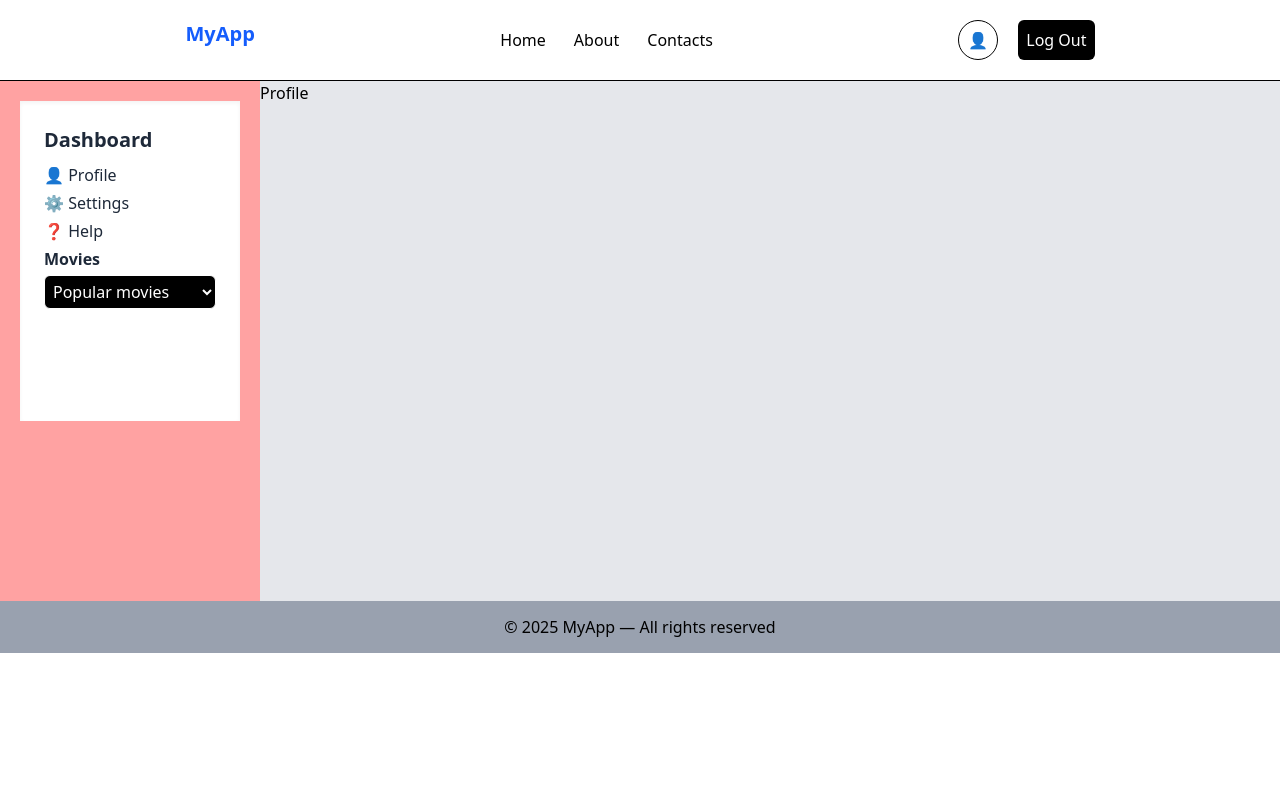
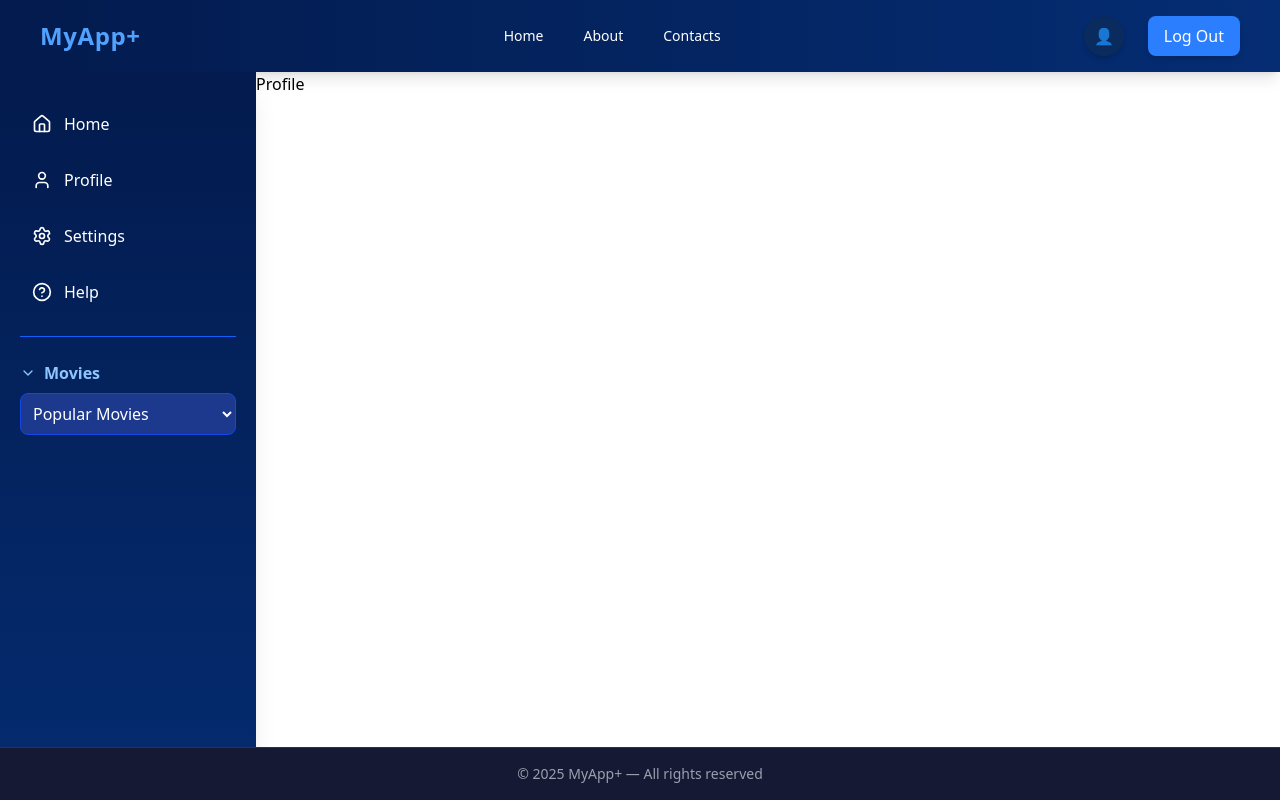
Before and after one commit to sulashkan/food_Application, a React (Vite) app: page /user/profile in a window 1280 px wide. Built offline with nearby package versions, Linux system fonts and the light colour scheme; no server answers.

Commit message:
custom hook done

```diff
--- a/package.json
+++ b/package.json
@@ -12,6 +12,7 @@
   "dependencies": {
     "@tailwindcss/vite": "^4.1.16",
     "firebase": "^12.4.0",
+    "lucide-react": "^0.552.0",
     "react": "^19.1.1",
     "react-dom": "^19.1.1",
     "react-icons": "^5.5.0",
--- a/src/App.jsx
+++ b/src/App.jsx
@@ -29,7 +29,7 @@ const appRouter = createBrowserRouter([
 
     },
     {
-      path:'popular',
+      path:'toprated',
       element:<TopRatedMovies/>
      },
      {
--- a/src/SidebarPages/Product.jsx
+++ b/src/SidebarPages/Product.jsx
@@ -1,56 +1,56 @@
-import { useEffect, useState } from "react";
 import React from "react";
-const api_key = "b3d99167c1c907117790447669e1a214";
-const url = `https://api.themoviedb.org/3/movie/popular?api_key=${api_key}`;
+import { PlayCircle } from "lucide-react";
+import useFetch from "../custom_Hook/useApi";
+
+// const api_key = "b3d99167c1c907117790447669e1a214";
+const url = `https://api.themoviedb.org/3/movie/popular?api_key=${import.meta.env.VITE_API_URL}`;
 const token =
   "eyJhbGciOiJIUzI1NiJ9.eyJhdWQiOiJiM2Q5OTE2N2MxYzkwNzExNzc5MDQ0NzY2OWUxYTIxNCIsIm5iZiI6MTc2MTgxODA2Mi44MjUsInN1YiI6IjY5MDMzNWNlNjAxMjNjYTQ1NzZlODkzYSIsInNjb3BlcyI6WyJhcGlfcmVhZCJdLCJ2ZXJzaW9uIjoxfQ.n4GIRt-Lyj210IL-YhTbV0PRYspzmovUcrZyyjwwPB0";
 
+const headers = {
+  "Content-Type": "application/json",
+  Authorization: `Bearer ${token}`,
+};
+
 const Product = () => {
-  const [data, setData] = useState([]);
+  const { data, loading } = useFetch(url, { method: "GET", headers });
 
-  let headers = {
-    "Content-Type": "application/json",
-    Authorization: `Bearer ${token}`,
-  };
+  if (loading)
+    return (
+      <div className="font-bold text-3xl flex min-h-[30rem] min-w-[64rem] justify-center items-center ">
+        Loading...
+      </div>
+    );
 
-  const fetchData = async () => {
-      const result = await fetch(url, {
-        method: "GET",
-        headers,
-      });
-      let outPut = await result.json();
-      console.log(outPut);
-      setData(outPut?.results);
-       console.log("sumit");
-       console.log(data);
-    };
+  return (
+    <div className="flex bg-gradient-to-b from-[#04154e] to-[#010a25] min-h-screen text-white p-10  flex-wrap  overflow-y-auto">
+      <h1 className="text-3xl font-bold text-blue-300 mb-6 tracking-wide">
+        Popular Movies
+      </h1>
 
-  useEffect(() => {
-    fetchData();
-  },[]);
+      <div className=" flex   flex-wrap  gap-7 grid-cols-2 sm:grid-cols-3 md:grid-cols-4 lg:grid-cols-5 xl:grid-cols-6">
+        {data.map((movie, index) => (
+          <div
+            key={index}
+            className=" relative group bg-[#0a1b4d] rounded-2xl overflow-hidden shadow-lg hover:scale-105 hover:shadow-2xl transition-all duration-300"
+          >
+            <img
+              src={`https://image.tmdb.org/t/p/w500${movie.poster_path}`}
+              alt={movie.original_title}
+              className="w-full h-[320px] object-cover group-hover:opacity-80 transition-opacity duration-300"
+            />
 
-//   console.log(data);
-  return (
-    <div className="flex flex-wrap justify-center items-center gap-5  min-h-[10vh] text-2xl">
-      {data &&
-        data.map((movie, index) => (
-          <div className="card bg-base-100 w-60 min-h-70 shadow-sm p-2 hover:scale-" key={index + 1}>
-            <figure className="px-1 pt-10">
-              <img
-                src={`https://image.tmdb.org/t/p/w500${movie.poster_path}`}
-                alt="Shoes"
-                className="rounded-xl"
-              />
-            </figure>
-            <div className="card-body items-center text-center">
-              <h2 className="card-title text-[1rem] ">{movie.original_title}</h2>
-              <p className="text-[22px]">{movie.overview?.slice(0, 30) + "..."}</p>
-              <div className="card-actions  min-h-2 mt-3 hover:scale-95 ">
-                <button className="btn btn-primary border text-[1rem] rounded-md p-2 bg-amber-400 hover:bg-amber-900 hover:text-white">Watch Now</button>
-              </div>
+            <div className="absolute inset-0 bg-gradient-to-t from-black/80 via-transparent to-transparent opacity-0 group-hover:opacity-100 transition-all duration-300 p-4 flex flex-col justify-end">
+              <h2 className="text-lg font-semibold mb-2">
+                {movie.original_title}
+              </h2>
+              <button className="flex items-center justify-center gap-2 bg-blue-600 hover:bg-blue-500 text-white px-4 py-2 rounded-md text-sm font-medium transition-all duration-300">
+                <PlayCircle className="w-4 h-4" /> Watch Now
+              </button>
             </div>
           </div>
         ))}
+      </div>
     </div>
   );
 };
--- a/src/SidebarPages/UpcomingMovies.jsx
+++ b/src/SidebarPages/UpcomingMovies.jsx
@@ -1,54 +1,51 @@
-import React, { useEffect ,useState } from 'react'
+import React from "react";
+import { PlayCircle } from "lucide-react";
+import useFetch from "../custom_Hook/useApi";
+
+const url = `${import.meta.env.VITE_BASE_URL}/movie/upcoming?api_key=${import.meta.env.VITE_API_KEY}&language=en-US&page=1`;
+const options = { method: "GET", headers: { accept: "application/json" } };
 
 
-const API_KEY = 'bc17906574f644dfdbba58c366c22e10';
-const BASE_URL = 'https://api.themoviedb.org/3';
+export const UpcomingMovies = () => {
 
-export const UpcomingMovies =  () => {
+  const { data, loading } = useFetch(url, options);
 
-
-    const [data , setData] = useState([]);
-    const url =  `${BASE_URL}/movie/upcoming?api_key=${API_KEY}&language=en-US&page=1`;
-    const options = {method: 'GET', headers: {accept: 'application/json'}};
-
-      async function fetchData(){
-      try{
-        const response = await fetch(url,options);
-        const output= await response.json();
-        setData(output?.results);
-        console.log(data);
-
-      }catch(err){
-        console.log(err);
-      }
-   }
- useEffect( () => {
-    fetchData();
- },[]);
-
-
+  if (loading)
+    return (
+      <div className="font-bold text-3xl flex min-h-[30rem] min-w-[64rem] justify-center items-center ">
+        Loading...
+      </div>
+    );
 
   return (
-    <div className="flex flex-wrap justify-center items-center gap-5  min-h-[10vh] text-2xl">
-      {
-        data.map((movie, index) => (
-          <div className="card bg-base-100 w-60 min-h-70 shadow-sm p-2 hover:scale-" key={index + 1}>
-            <figure className="px-1 pt-10">
-              <img
-                src={`https://image.tmdb.org/t/p/w500${movie.poster_path}`}
-                alt="Shoes"
-                className="rounded-xl"
-              />
-            </figure>
-            <div className="card-body items-center text-center">
-              <h2 className="card-title text-[1rem] ">{movie.original_title}</h2>
-              <p className="text-[22px]">{movie.overview?.slice(0, 30) + "..."}</p>
-              <div className="card-actions  min-h-2 mt-3 hover:scale-95 ">
-                <button className="btn btn-primary border text-[1rem] rounded-md p-2 bg-amber-400 hover:bg-amber-900 hover:text-white">Watch Now</button>
-              </div>
+    <div className="flex-1 bg-gradient-to-b from-[#04154e] to-[#010a25] min-h-screen text-white p-10 flex-wrap   overflow-y-auto">
+      <h1 className="text-3xl font-bold text-blue-300 mb-6 tracking-wide">
+        Popular Movies
+      </h1>
+
+      <div className=" flex  flex-wrap  gap-7 grid-cols-2 sm:grid-cols-3 md:grid-cols-4 lg:grid-cols-5 xl:grid-cols-6">
+        {data.map((movie, index) => (
+          <div
+            key={index}
+            className=" relative group bg-[#0a1b4d] rounded-2xl overflow-hidden shadow-lg hover:scale-105 hover:shadow-2xl transition-all duration-300"
+          >
+            <img
+              src={`https://image.tmdb.org/t/p/w500${movie.poster_path}`}
+              alt={movie.original_title}
+              className="w-full h-[320px] object-cover group-hover:opacity-80 transition-opacity duration-300"
+            />
+
+            <div className="absolute inset-0 bg-gradient-to-t from-black/80 via-transparent to-transparent opacity-0 group-hover:opacity-100 transition-all duration-300 p-4 flex flex-col justify-end">
+              <h2 className="text-lg font-semibold mb-2">
+                {movie.original_title}
+              </h2>
+              <button className="flex items-center justify-center gap-2 bg-blue-600 hover:bg-blue-500 text-white px-4 py-2 rounded-md text-sm font-medium transition-all duration-300">
+                <PlayCircle className="w-4 h-4" /> Watch Now
+              </button>
             </div>
           </div>
         ))}
+      </div>
     </div>
-  )
-}
+  );
+};
--- a/src/components/Footer.jsx
+++ b/src/components/Footer.jsx
@@ -2,6 +2,10 @@ import React from 'react'
 
 export const Footer = () => {
   return (
-    <div className='flex justify-center items-center bg-gray-400 min-h-13 sticy'> © 2025 MyApp — All rights reserved</div>
+    <div>
+       <footer className="text-center py-4 text-gray-400 border-t border-white/10 text-sm bg-[#0a0d29]/95 backdrop-blur-md">
+    © 2025 MyApp+ — All rights reserved
+  </footer>
+    </div>
   )
 }
--- a/src/components/Navbar.jsx
+++ b/src/components/Navbar.jsx
@@ -1,61 +1,54 @@
-import React from 'react'
-import { Home } from '../NavbarComponents/Home'
-import { About } from '../NavbarComponents/About'
-import { Contacts } from '../NavbarComponents/Contacts'
-import { Link, Outlet, useNavigate } from 'react-router-dom'
+import React from 'react';
+import { Link, useNavigate } from 'react-router-dom';
 
 export const Navbar = () => {
-
-    const navigate = useNavigate();
+  const navigate = useNavigate();
 
   return (
-    <div className='bg-white p-5 flex gap-20  justify-evenly border-b-[1px]'>
-        <h1 className="text-xl font-semibold text-blue-600">MyApp</h1>
-        <div className='flex gap-7 justify-center items-center'>
-            <Link to="/home" className="hover:text-blue-900 hover:delay-100" >Home</Link>
-            <Link to="/about" className="hover:text-blue-900 hover:delay-100">About</Link>
-            <Link to="/contacts" className="hover:text-blue-900 hover:delay-100">Contacts</Link>
+    <nav className="w-full bg-gradient-to-r from-[#031b4e] to-[#052d73] text-white shadow-lg">
+      <div className="flex justify-between items-center px-10 py-4">
+        {/* Brand */}
+        <h1 className="text-2xl font-bold text-blue-400 tracking-wide">MyApp+</h1>
+
+        {/* Navigation Links */}
+        <div className="flex gap-10 text-sm font-medium">
+          <Link
+            to="/home"
+            className="hover:text-blue-300 transition-all duration-200"
+          >
+            Home
+          </Link>
+          <Link
+            to="/about"
+            className="hover:text-blue-300 transition-all duration-200"
+          >
+            About
+          </Link>
+          <Link
+            to="/contacts"
+            className="hover:text-blue-300 transition-all duration-200"
+          >
+            Contacts
+          </Link>
         </div>
 
-         <div className='flex gap-5'>
-             <Link to='/user' className='flex border rounded-3xl  w-10 h-10 justify-center items-center bg-white hover:bg-gray-300'> 👤</Link>
-              <button onClick={() => navigate('/')} className='border-none rounded-md bg-black hover:bg-red-600 hover:delay-100 text-white p-2 '>
-               Log Out
-            </button>
-         </div>
+        {/* Profile + Logout */}
+        <div className="flex items-center gap-6">
+          <Link
+            to="/user"
+            className="flex items-center justify-center w-10 h-10 bg-[#0a2b5e] hover:bg-[#123b83] rounded-full text-white shadow-md transition-all duration-300"
+          >
+            👤
+          </Link>
 
-
-    </div>
-
-//     <div className="navbar bg-base-100 shadow-sm">
-//   <div className="navbar-start">
-//     <div className="dropdown">
-//       <div tabIndex={0} role="button" className="btn btn-ghost btn-circle">
-//         <svg xmlns="http://www.w3.org/2000/svg" className="h-5 w-5" fill="none" viewBox="0 0 24 24" stroke="currentColor"> <path strokeLinecap="round" strokeLinejoin="round" strokeWidth="2" d="M4 6h16M4 12h16M4 18h7" /> </svg>
-//       </div>
-//       <ul
-//         tabIndex="-1"
-//         className="menu menu-sm dropdown-content bg-base-100 rounded-box z-1 mt-3 w-52 p-2 shadow">
-//         <li><a>Homepage</a></li>
-//         <li><a>Portfolio</a></li>
-//         <li><a>About</a></li>
-//       </ul>
-//     </div>
-//   </div>
-//   <div className="navbar-center">
-//     <a className="btn btn-ghost text-xl">daisyUI</a>
-//   </div>
-//   <div className="navbar-end">
-//     <button className="btn btn-ghost btn-circle">
-//       <svg xmlns="http://www.w3.org/2000/svg" className="h-5 w-5" fill="none" viewBox="0 0 24 24" stroke="currentColor"> <path strokeLinecap="round" strokeLinejoin="round" strokeWidth="2" d="M21 21l-6-6m2-5a7 7 0 11-14 0 7 7 0 0114 0z" /> </svg>
-//     </button>
-//     <button className="btn btn-ghost btn-circle">
-//       <div className="indicator">
-//         <svg xmlns="http://www.w3.org/2000/svg" className="h-5 w-5" fill="none" viewBox="0 0 24 24" stroke="currentColor"> <path strokeLinecap="round" strokeLinejoin="round" strokeWidth="2" d="M15 17h5l-1.405-1.405A2.032 2.032 0 0118 14.158V11a6.002 6.002 0 00-4-5.659V5a2 2 0 10-4 0v.341C7.67 6.165 6 8.388 6 11v3.159c0 .538-.214 1.055-.595 1.436L4 17h5m6 0v1a3 3 0 11-6 0v-1m6 0H9" /> </svg>
-//         <span className="badge badge-xs badge-primary indicator-item"></span>
-//       </div>
-//     </button>
-//   </div>
-// </div>
-  )
-}
+          <button
+            onClick={() => navigate('/')}
+            className="bg-blue-500 hover:bg-blue-600 text-white px-4 py-2 rounded-lg font-medium transition-all duration-200 shadow-md"
+          >
+            Log Out
+          </button>
+        </div>
+      </div>
+    </nav>
+  );
+};
--- a/src/components/Sidebar.jsx
+++ b/src/components/Sidebar.jsx
@@ -1,31 +1,70 @@
-import React from 'react'
-import { Link, Outlet, useNavigate } from 'react-router-dom'
+import React from "react";
+import { Link, useNavigate } from "react-router-dom";
+import { Home, User, Settings, HelpCircle, ChevronDown } from "lucide-react";
 
 export const Sidebar = () => {
   const navigate = useNavigate();
 
-  function handler(e){
+  function handler(e) {
     const path = e.target.value;
-    if(path){
-      navigate(path);
-    }
+    if (path) navigate(path);
   }
+
   return (
-    <div className='w-55 min-h-80 p-6 m-5 flex flex-col gap-2 bg-white shadow-inner text-gray-800 '>
-       <h1 className='font-bold text-[20px]'>Dashboard</h1>
+    <div className="h-screen w-64 bg-gradient-to-b from-[#031b4e] to-[#052d73] text-white flex flex-col py-8 px-5 shadow-xl ">
+      <nav className="flex flex-col gap-4">
+        <Link
+          to="/home"
+          className="flex items-center gap-3 hover:bg-blue-800 px-3 py-2 rounded-lg transition-all duration-200"
+        >
+          <Home className="w-5 h-5" /> Home
+        </Link>
+        <Link
+          to="profile"
+          className="flex items-center gap-3 hover:bg-blue-800 px-3 py-2 rounded-lg transition-all duration-200"
+        >
+          <User className="w-5 h-5" /> Profile
+        </Link>
+        <Link
+          to="settings"
+          className="flex items-center gap-3 hover:bg-blue-800 px-3 py-2 rounded-lg transition-all duration-200"
+        >
+          <Settings className="w-5 h-5" /> Settings
+        </Link>
+        <Link
+          to="help"
+          className="flex items-center gap-3 hover:bg-blue-800 px-3 py-2 rounded-lg transition-all duration-200"
+        >
+          <HelpCircle className="w-5 h-5" /> Help
+        </Link>
+      </nav>
 
-       <div className='flex flex-col gap-1'>
-         <Link to="profile">👤 Profile </Link>
-         <Link to="settings">⚙️ Settings</Link>
-         <Link to="help">❓ Help </Link>
-         <h1 className='font-bold'>Movies</h1>
-        <select onChange={handler} className='bg-black text-white p-1 border rounded-md'>
+      <div className="border-t border-blue-600 my-6"></div>
 
-           <option value="/user">Popular movies</option>
-           <option value="popular">TopRated movies</option>
-           <option value="upcoming">Upcoming movies</option>
+      {/* Movies Section */}
+      <div>
+        <h1 className="text-blue-300 font-semibold flex items-center gap-2 mb-2">
+          <ChevronDown className="w-4 h-4" /> Movies
+        </h1>
+        <select
+          onChange={handler}
+          className="w-full bg-blue-900 text-white p-2 rounded-lg border border-blue-700 focus:outline-none hover:bg-blue-800 transition-all duration-200"
+        >
+          <option value="/user">Popular Movies</option>
+          <option value="toprated">Top Rated Movies</option>
+          <option value="upcoming">Upcoming Movies</option>
         </select>
-       </div>
+      </div>
+
+      {/* Spacer + Logout */}
+      <div className="mt-auto pt-6 border-t border-blue-700">
+        <button
+          onClick={() => navigate("/")}
+          className="w-full bg-blue-500 hover:bg-blue-600 text-white py-2 rounded-lg font-medium transition-all duration-300"
+        >
+          Log Out
+        </button>
+      </div>
     </div>
-  )
-}
+  );
+};
--- a/src/components/User.jsx
+++ b/src/components/User.jsx
@@ -11,8 +11,8 @@ const User = () => {
       <div className="">
         <Navbar />
       </div>
-      <div className="flex overflow-hidden bg-gray-200 min-h-130 ">
-        <div className="  bg-red-300">
+      <div className="flex overflow-hidden  min-h-130 ">
+        <div className="">
           <Sidebar />
         </div>
         <div className="overflow-y-auto">
--- /dev/null
+++ b/src/custom_Hook/useApi.jsx
@@ -0,0 +1,28 @@
+import { useEffect, useState } from "react";
+
+const useFetch = (url, options) => {
+  const [loading, setLoading] = useState(true);
+  const [data, setData] = useState([]);
+
+  useEffect(() => {
+    setLoading(true);
+    const fetchData = async () => {
+      try {
+        const response = await fetch(url, options);
+        const data = await response.json();
+        setData(data?.results);
+        setLoading(false);
+      } catch(err) {
+        throw new Error(err);
+
+      }
+
+    };
+
+    fetchData();
+  } , []);
+
+  return {data , loading}
+};
+
+export default useFetch;
```
Also changed, not shown: src/Auth.jsx (+43 -51 lines), src/SidebarPages/TopRatedMovies.jsx (+36 -40 lines), 2 other files (tests, documents, lock files or other folders).
